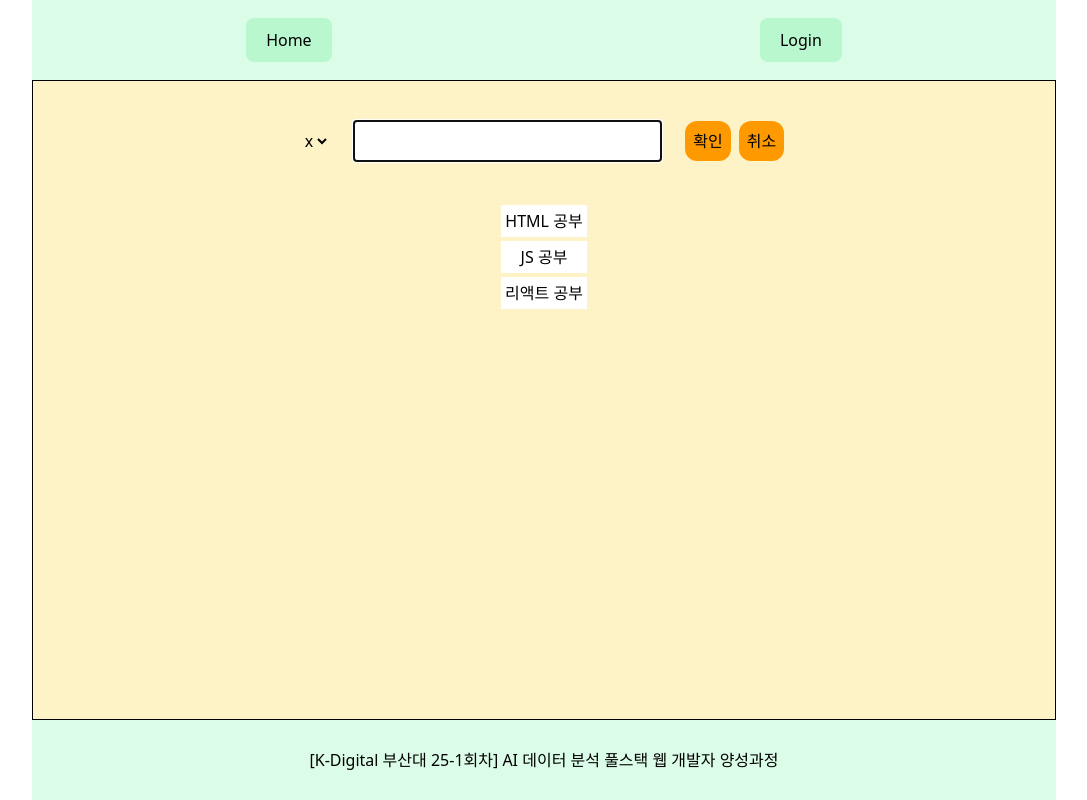
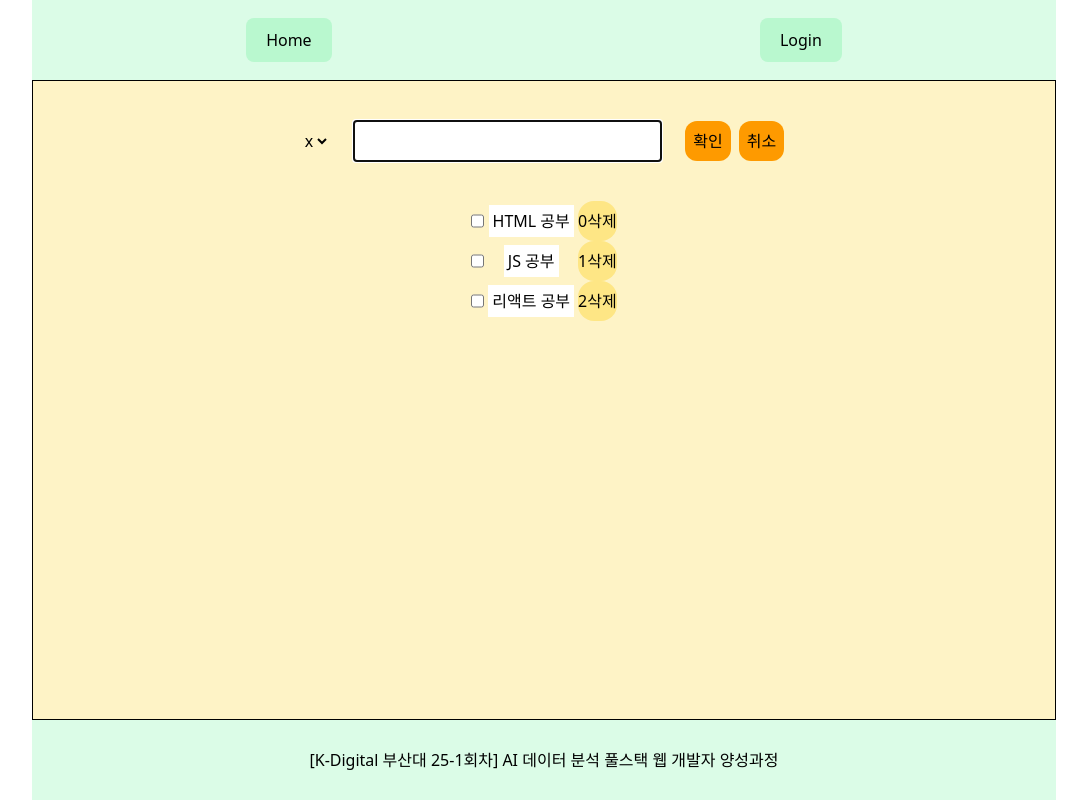
Before and after one commit to yeeun234/kdt01_login, a React (Vite) app: page /TodoList in a window 1280 px wide. Shown: the whole page, without its empty margins (96-1183 px from the left). Built offline with nearby package versions, Linux system fonts and the light colour scheme; data requests are answered from the project's data file.

Commit message:
refactor(todo): remove redundant key props inside mapped elements
- Moved `key` to the top-level <ul> element inside .map()
- Removed unnecessary key props from <li> and <button>
- Ensures proper React list rendering and avoids console warnings

```diff
--- a/src/components/TodoItem.jsx
+++ b/src/components/TodoItem.jsx
@@ -1,13 +1,16 @@
 export default function TodoItem({insert}) {
   return (
     <div>
-        <ul className="w-full h-full ">
+        <div className="w-full h-full ">
         {/* {todos.map(item => <div>{item["text"]}</div>)} */}
-            {insert.map(item => (
-                <li className="p-1 m-1 bg-white" key={item.id}>{item.text}</li>
-
+            {insert.map((item,idx) => (
+                <ul key={item.id} className="flex justify-between">
+                    <input type="checkbox" />
+                    <li className="p-1 m-1 bg-white" >{item.text}</li>
+                    <button className="cursor-pointer bg-amber-200 rounded-2xl" >{idx}삭제</button>
+                </ul>
                 ))}
-        </ul>
+        </div>
     </div>
   )
 }
```
